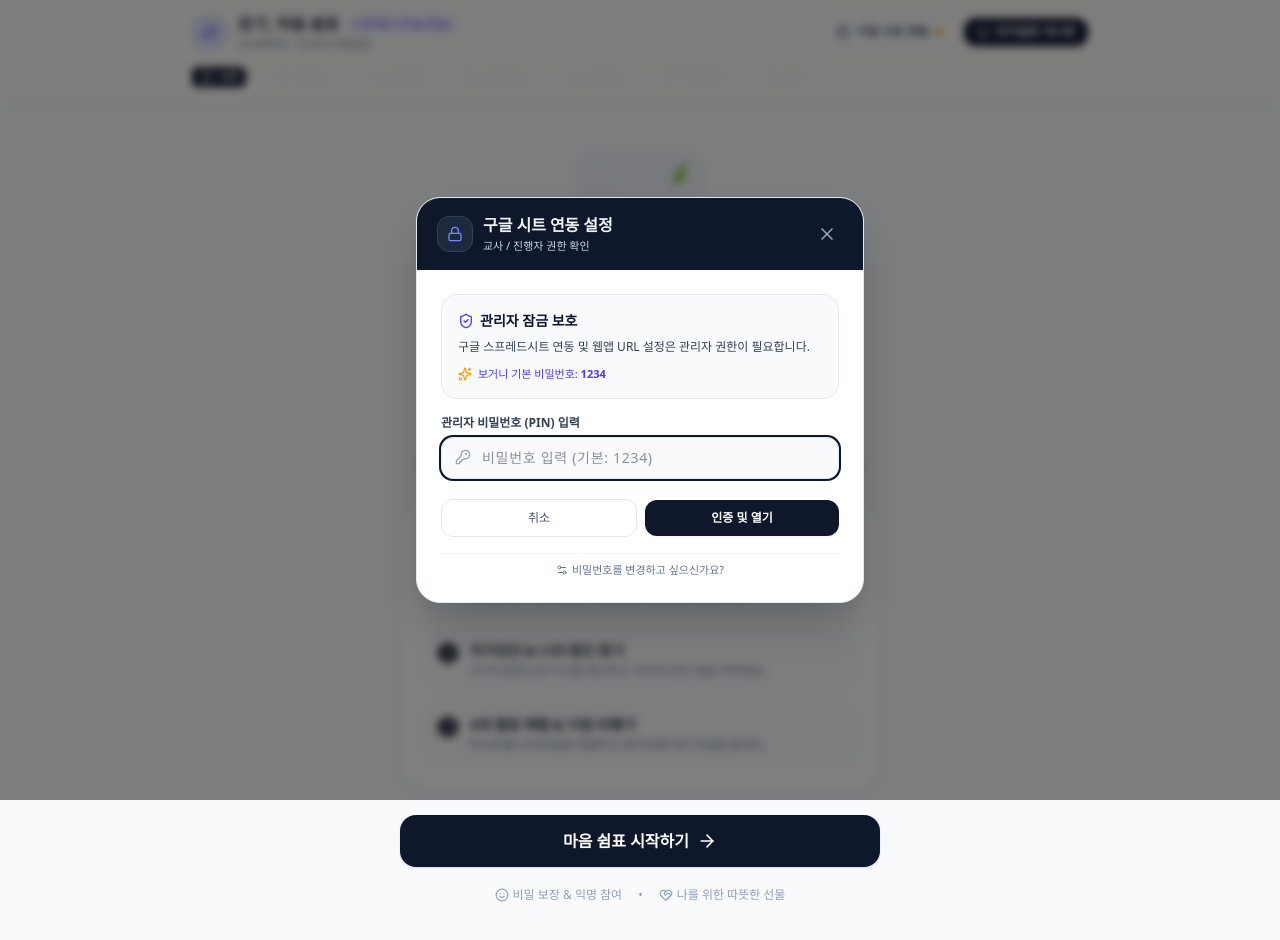
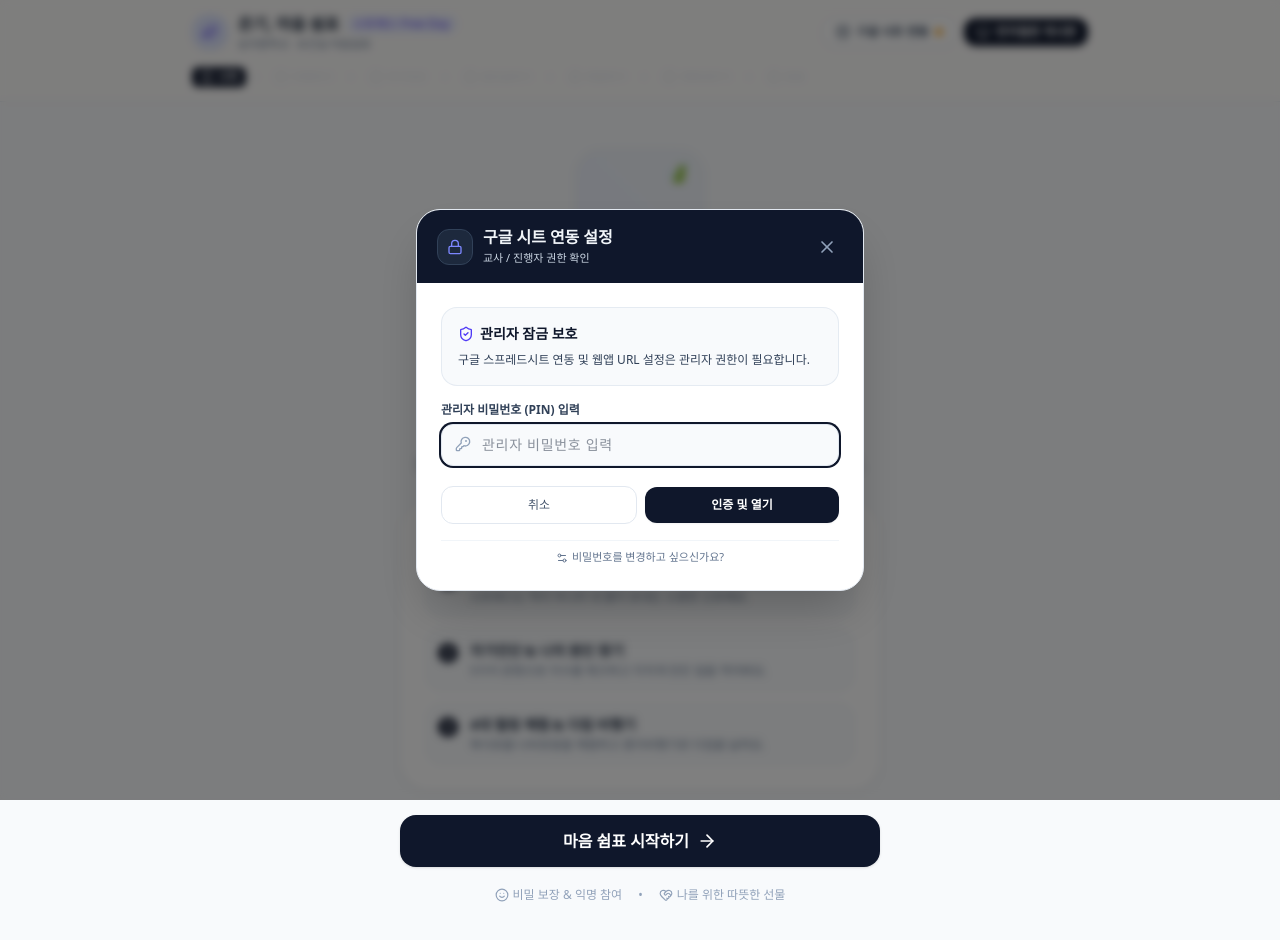
Before and after one commit to heyyomi/mind-comma, a React (Vite) app: page / in a window 1280 px wide. Both pictures are taken after a click on the button "구글 시트 연동". Shown: the top 940 px of the page. Built offline with nearby package versions, Linux system fonts and the light colour scheme; a web font is replaced by a local one.

Commit message:
refactor: remove default password exposure and update support contacts
- Remove hardcoded default password references in the UI for better security.
- Update help-seeking resource references to prioritize school counselors and teachers.

```diff
--- a/src/App.tsx
+++ b/src/App.tsx
@@ -364,7 +364,7 @@ export default function App() {
         }
         targetDescription={
           adminAuthTarget === 'boguni'
-            ? '보거니 관리자(보건 선생님/진행자)가 학생의 실천 다짐 화면을 확인한 후 암호(기본: 1234)를 입력해주세요. 멋진 선물과 함께 완료 리포트 단계로 이동합니다.'
+            ? '보거니 관리자(보건 선생님/진행자)가 학생의 실천 다짐 화면을 확인한 후 관리자 암호를 입력해주세요. 멋진 선물과 함께 완료 리포트 단계로 이동합니다.'
             : adminAuthTarget === 'board'
             ? '학급 전자칠판(전체 학생 현황)은 교사용 관리자 비밀번호 입력 후 이용할 수 있습니다.'
             : '구글 스프레드시트 연동 및 웹앱 URL 설정은 관리자 권한이 필요합니다.'
--- a/src/components/AdminAuthModal.tsx
+++ b/src/components/AdminAuthModal.tsx
@@ -132,10 +132,6 @@ export const AdminAuthModal: React.FC<AdminAuthModalProps> = ({
                   <span>{isBoguniMode ? '실천 다짐 확인 & 상품 수령' : '관리자 잠금 보호'}</span>
                 </p>
                 <p className="leading-relaxed text-xs text-slate-700">{targetDescription}</p>
-                <div className="pt-1 flex items-center gap-1.5 text-[11px] text-indigo-600 font-medium">
-                  <Sparkles className="w-3.5 h-3.5 text-amber-500 shrink-0" />
-                  <span>보거니 기본 비밀번호: <strong>1234</strong></span>
-                </div>
               </div>
 
               <div>
@@ -151,7 +147,7 @@ export const AdminAuthModal: React.FC<AdminAuthModalProps> = ({
                       setPin(e.target.value);
                       if (errorMsg) setErrorMsg('');
                     }}
-                    placeholder="비밀번호 입력 (기본: 1234)"
+                    placeholder="관리자 비밀번호 입력"
                     className="w-full pl-10 pr-4 py-2.5 rounded-xl border border-slate-200 text-sm focus:outline-none focus:ring-2 focus:ring-slate-900 bg-slate-50 tracking-wider text-slate-800"
                     autoFocus
                   />
@@ -212,7 +208,7 @@ export const AdminAuthModal: React.FC<AdminAuthModalProps> = ({
                     type="password"
                     value={currentPinInput}
                     onChange={(e) => setCurrentPinInput(e.target.value)}
-                    placeholder="현재 비밀번호 (기본: 1234)"
+                    placeholder="현재 비밀번호 입력"
                     className="w-full px-3 py-2 rounded-xl border border-slate-200 text-xs focus:ring-2 focus:ring-slate-900 bg-slate-50 text-slate-800"
                     required
                   />
--- a/src/components/Step1Learn.tsx
+++ b/src/components/Step1Learn.tsx
@@ -293,7 +293,7 @@ export const Step1Learn: React.FC<Step1LearnProps> = ({ onNext }) => {
               <div className="p-3 rounded-2xl bg-rose-50 border border-rose-100 text-xs text-rose-800 flex items-start gap-2">
                 <AlertCircle className="w-4 h-4 shrink-0 mt-0.5 text-rose-600" />
                 <p className="leading-relaxed">
-                  우울감이나 무기력이 2주 이상 지속되고 학교생활이 어렵다면, 단순 사춘기로 넘기지 말고 <strong className="text-rose-950">보건실, 위(Wee)클래스 상담선생님, 보호자</strong>에게 꼭 도움을 요청하세요.
+                  우울감이나 무기력이 2주 이상 지속되고 학교생활이 어렵다면, 단순 사춘기로 넘기지 말고 <strong className="text-rose-950">위(Wee)클래스 상담선생님, 보호자, 담임선생님</strong>에게 꼭 도움을 요청하세요.
                 </p>
               </div>
             </motion.div>
@@ -357,7 +357,7 @@ export const Step1Learn: React.FC<Step1LearnProps> = ({ onNext }) => {
                   <span className="w-6 h-6 rounded-full bg-slate-900 text-white flex items-center justify-center font-bold text-xs shrink-0">5</span>
                   <div>
                     <strong>CONNECT (연결하기)</strong>
-                    <p className="text-[11px] text-slate-500">혼자 버겁다면 친구나 보건실 선생님에게 털어놓기.</p>
+                    <p className="text-[11px] text-slate-500">혼자 버겁다면 친구나 담임선생님, 위(Wee)클래스 상담선생님에게 털어놓기.</p>
                   </div>
                 </div>
               </div>
--- a/src/constants/assets.ts
+++ b/src/constants/assets.ts
@@ -33,7 +33,7 @@ export const HEALING_METHODS = [
   '7~8시간 충분하고 규칙적인 수면',
   '스마트폰 잠시 방 밖에 두고 디지털 디톡스',
   '따뜻한 물로 샤워하고 스트레칭하기',
-  '위(Wee)클래스 또는 보건실 상담 이용하기',
+  '위(Wee)클래스 상담선생님 또는 담임선생님과 대화하기',
 ];
 
 export const NOTE_PALETTES = [
```
